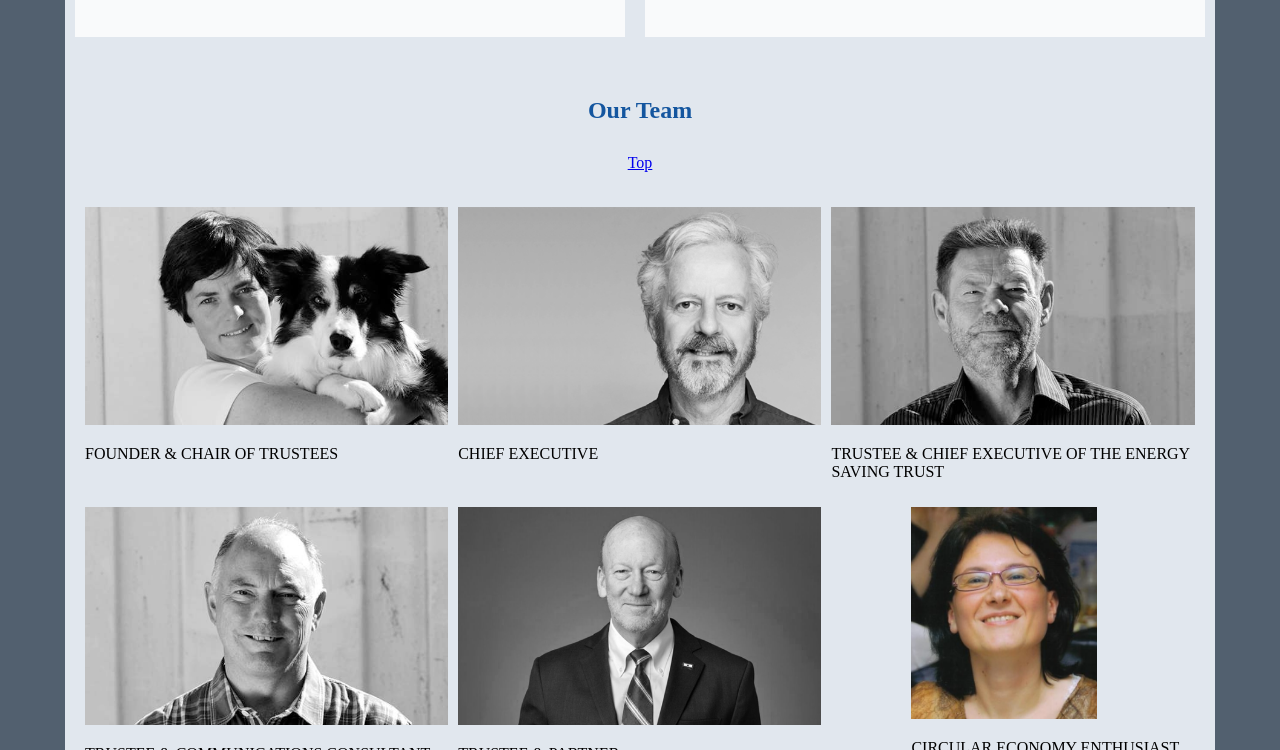
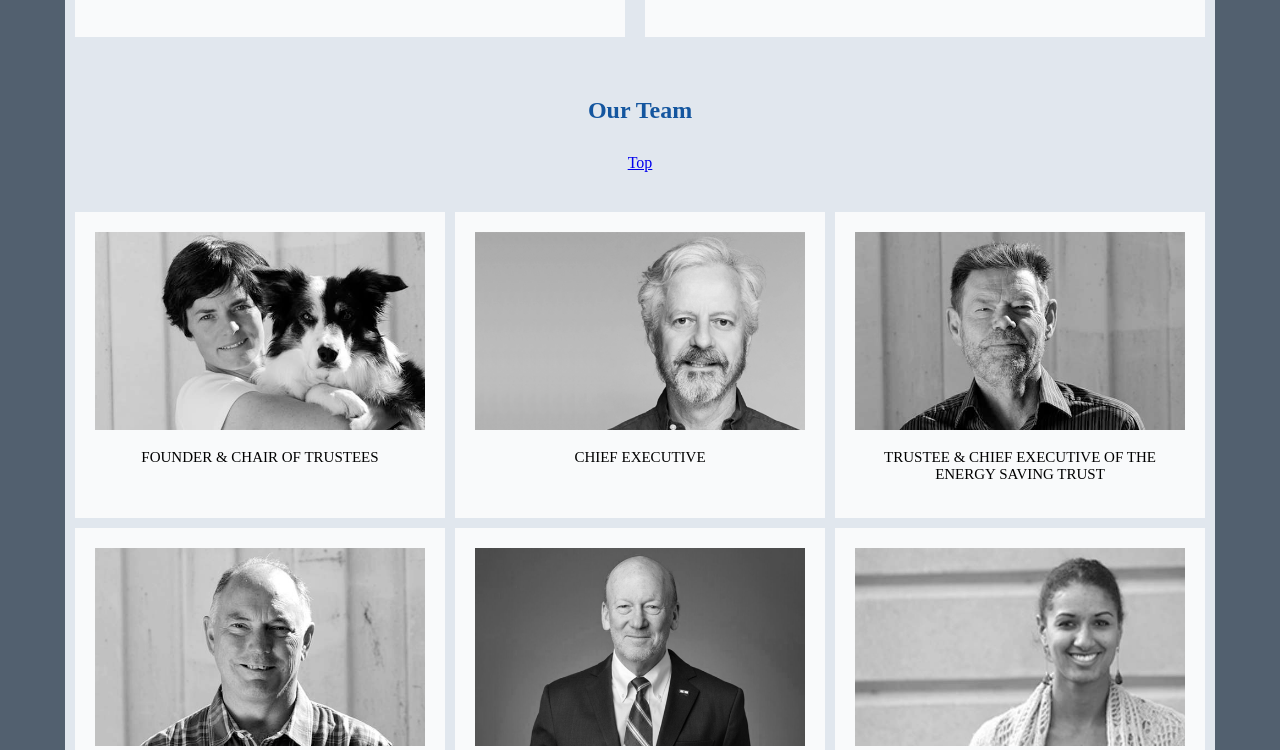
Before and after one commit to Bozena611/Web-Page-Clone1, a plain HTML site: page index.html in a window 1280 px wide. Shown: the part 3837-4587 px from the top of the page. Drawn offline with Linux system fonts and the light colour scheme.

Commit message:
Team photos grid

```diff
--- a/index.html
+++ b/index.html
@@ -51,7 +51,10 @@
 			<img id="Reduce_photo" src="Reduce.jpg" alt="Reduce" width= 80% height="40%"><span class="caption">We can reduce what is produced and what is used</span>
 			</div>
 			<ul class="flex-container">
-				<li class="flex-item"><img src="Reuse.jpeg" alt="Reuse"><span class="caption">Reuse products or components instead of throwing them away</span></li>
+				<li class="flex-item">
+					<img src="Reuse.jpeg" alt="Reuse">
+					<span class="caption">Reuse products or components instead of throwing them away</span>
+				</li>
 				<li class="flex-item"><img src="Redesign.jpg" alt="Redesign"><span class="caption">Redesign products and components so that they can be reused, repaired and remanufactured.</span></li>
 				<li class="flex-item"><img src="Reinvent2.png" alt="Reinvent"><span class="caption">Reinvent the way we make and use products</span></li>
 			</ul>
@@ -95,18 +98,29 @@
 		<div id="team">
 			<h2>Our Team</h2> <!--the images are responsive but when window really small they go outside of body border-->
 			<p class="Top"><a href="#navigation_bar">Top</a></p>
-			<div class="team_container">
+
+			<!--<div class="team_container">
+
 				<div class="row">
-				  <div class="team_item"><img src="Ellen_MacArthur1.jpg" alt="Ellen MacArthur">
-				  	<p>FOUNDER & CHAIR OF TRUSTEES</p>
+
+				  <div class="team_item">
+				  	  <img src="Ellen_MacArthur1.jpg" alt="Ellen MacArthur">
+				  	  <p>FOUNDER & CHAIR OF TRUSTEES</p>
 				  </div>
-				  <div class="team_item"><img src="Andrew Morlet2.png" alt="Andrew Morlet">
-				  	<p>CHIEF EXECUTIVE</p>
+
+				  <div class="team_item">
+				  	  <img src="Andrew Morlet2.png" alt="Andrew Morlet">
+				  	  <p>CHIEF EXECUTIVE</p>
 				  </div>
-				  <div class="team_item"><img src="Philip_Sellwood3.jpg" alt="Philip Sellwood">
-				  	<p>TRUSTEE & CHIEF EXECUTIVE OF THE ENERGY SAVING TRUST</p>
+
+				  <div class="team_item">
+				  	   <img src="Philip_Sellwood3.jpg" alt="Philip Sellwood">
+				  	   <p>TRUSTEE & CHIEF EXECUTIV
+				  	   E OF THE ENERGY SAVING TRUST</p>
 				  </div>
+
 				</div>
+
 				<div class="row">
 				  <div class="team_item"><img src="Peter_Morgan4.jpg" alt="Peter Morgan">
 				  	<p>TRUSTEE & COMMUNICATIONS CONSULTANT</p>
@@ -119,9 +133,35 @@
 				  	<p>CIRCULAR ECONOMY ENTHUSIAST AND FUTURE COLLABORATOR</p>
 				  	</div>
 				  </div>
+				</div>-->
+			</div>
+
+			<div class="grid-photos">
+				<div class="grid-item" id="item1">
+					<img src="Ellen_MacArthur1.jpg" alt="Ellen MacArthur">
+				  	<p>FOUNDER & CHAIR OF TRUSTEES</p>
+				</div>
+				<div class="grid-item item2">
+					<img src="Andrew Morlet2.png" alt="Andrew Morlet">
+				  	<p>CHIEF EXECUTIVE</p>
+				</div>
+				<div class="grid-item item3">
+					<img src="Philip_Sellwood3.jpg" alt="Philip Sellwood">
+				  	<p>TRUSTEE & CHIEF EXECUTIVE OF THE ENERGY SAVING TRUST</p>
+				</div>
+				<div class="grid-item item4">
+					<img src="Peter_Morgan4.jpg" alt="Peter Morgan">
+				  	<p>TRUSTEE & COMMUNICATIONS CONSULTANT</p>
+				</div>
+				<div class="grid-item item5">
+					<img src="Michael Lebovitz5.png" alt="Michael Lebovitz">
+				  	<p>TRUSTEE & PARTNER</p>
+				</div>
+				<div class="grid-item item6">
+					<img src="Suki_BW6.jpg" alt="Soukeyna Gueye">
+				  	<p>RESEARCH ANALYST, CHINA</p>
 				</div>
 			</div>
-
 			<!--<div class="row">
   <div class="column"></div>
   <div class="column"></div>
--- a/style.css
+++ b/style.css
@@ -134,16 +134,16 @@ list-style-type: square;
 }
 
 .caption {
-	/*background-color: rgba(250, 250, 250, 0.8);*/
-	background-color: rgba(0, 0, 0, 0.8);
+	background-color: rgba(250, 250, 250, 0.8);
+	/*background-color: rgba(0, 0, 0, 0.8);*/
 	padding: 5px 10px;
 	position: absolute;
 	bottom: 10px;
 	left: 10px;
 	width: 50%;
-	font-size: 20px;
-	color: white;
-	/*height: 50px */
+	/*font-size: 20px;
+	color: white;*/
+	height: 50px
 }
 .Top {
 	text-align: center;
@@ -151,7 +151,7 @@ list-style-type: square;
 	margin-bottom: 30px;
 }
 
-.grid-container {
+#projects .grid-container {
   display: grid;
   grid-template-columns: auto auto;
   padding: 10px;
@@ -167,6 +167,18 @@ list-style-type: square;
 }
 .grid-text {
 	font-size: 20px;
+}
+
+.grid-photos {
+  display: grid;
+  grid-template-columns: 1fr 1fr 1fr;
+  grid-template-rows: auto auto;
+  grid-gap: 10px;
+  /*background-color: #2196F3;*/
+  padding: 10px;
+}
+.grid-photos .grid-item{
+	font-size: 15px;
 }
 .team_item {
   float: left;
```
Also changed, not shown: Suki_BW6.jpg (added).
